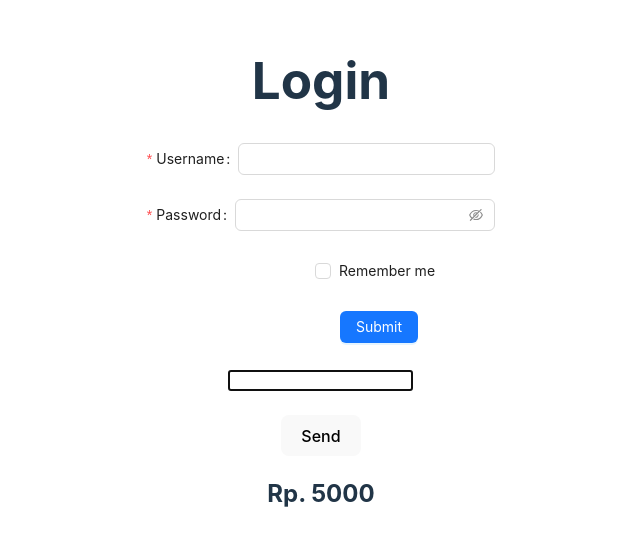
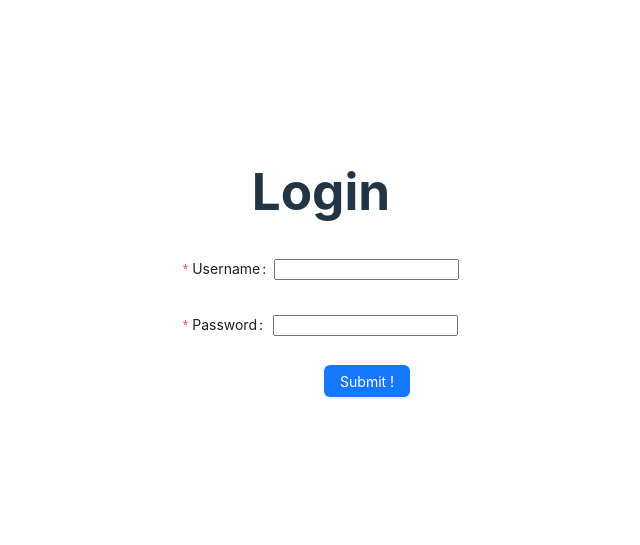
Before and after one commit to bagusuntoro/Empower, a React (Vite) app in the folder task3/: page / in a window 1280 px wide. Shown: the part 125-670 px from the top of the page, without its empty margins (319-959 px from the left). Built offline with nearby package versions, Linux system fonts and the light colour scheme.

Commit message:
fixed task3

```diff
--- a/task3/src/App.jsx
+++ b/task3/src/App.jsx
@@ -4,48 +4,21 @@ import { Layout } from './components/Layout'
 import { AuthContext } from './context/AuthContext'
 import { Login } from './components/Login'
 
-const Pricing = () => {
+const Head = () => {
   const auth = useContext(AuthContext)
   console.log(auth)
   return (
-    <h2>{auth.email ? 'Rp. 5000' : '-'}</h2>
+    <h1>{auth.email ? 'Login' : 'Wait...'}</h1>
   )
 }
 
 
 function App() {
-  const [input, setInput] = useState('')
-  const inputRef = useRef('')
-
-  console.log('rendered ', input)
-  const handleSubmit = (e) => {
-    e.preventDefault()
-    console.log('Send :', inputRef.current.value)
-  }
-
-  useEffect(() => {
-    inputRef.current.focus()
-  }, [])
-
   return (
     <Layout>
       <div className="App">
-        <h1>Login</h1>
-
+        <Head />
         <Login />
-
-
-
-        <form onSubmit={handleSubmit}>
-          <div>
-            <input type="text" ref={inputRef} />
-          </div>
-          <br />
-          <button type='submit'>Send</button>
-        </form>
-
-        {/* <button onClick={()=> inputRef.current.focus()}>Focus</button> */}
-        <Pricing />
       </div>
     </Layout>
   )
--- a/task3/src/components/Login.jsx
+++ b/task3/src/components/Login.jsx
@@ -1,34 +1,47 @@
-// import { useState, useEffect, useRef } from "react";
-import { Button, Checkbox, Form, Input } from 'antd';
+import { useEffect, useState, useRef, useContext } from "react";
+import { AuthContext } from "../context/AuthContext";
+import { Button, Form } from 'antd';
 
 export const Login = () => {
+    const auth = useContext(AuthContext)
+
+    const [input, setInput] = useState('')
+    const inputRef = useRef('')
+
+    const handleSubmit = (e) => {
+        e.preventDefault()
+        console.log('send :' + inputRef.current.value)
+        alert('send :' + inputRef.current.value)
+    }
+
     return (
         <>
+            <form onSubmit={handleSubmit}>
                 <Form.Item
                     label="Username"
                     name="username"
                     rules={[{ required: true, message: 'Please input your username!' }]}
                 >
-                <Input />
+                    <input type="text" ref={inputRef} />
                 </Form.Item>
-
                 <Form.Item
                     label="Password"
                     name="password"
                     rules={[{ required: true, message: 'Please input your password!' }]}
                 >
-                <Input.Password />
-            </Form.Item>
-
-            <Form.Item name="remember" valuePropName="checked" wrapperCol={{ offset: 8, span: 16 }}>
-                <Checkbox>Remember me</Checkbox>
+                    <input type="password" />
                 </Form.Item>
 
                 <Form.Item wrapperCol={{ offset: 8, span: 16 }}>
                     <Button type="primary" htmlType="submit">
-                    Submit
+                        {auth.email ? 'Submit !' : 'Wait...'}
                     </Button>
                 </Form.Item>
+            </form>
         </>
     )
 }
+
+// note
+// kenapa form dari ant design tidak bisa di bungkus dengan "Form"
+// auth (untuk merubah value tidak bisa di terapkan) untuk Input dari ant design
```
Also changed, not shown: task3/src/components/Login/ButtonLogin.jsx (added, +8 -0 lines), task3/src/components/Login/InputLogin.jsx (added, +8 -0 lines), task3/src/components/Login/ParentLogin.jsx (added, +15 -0 lines), 1 other file (tests, documents, lock files or other folders). Lines whose indentation alone changed are shown as unchanged.
